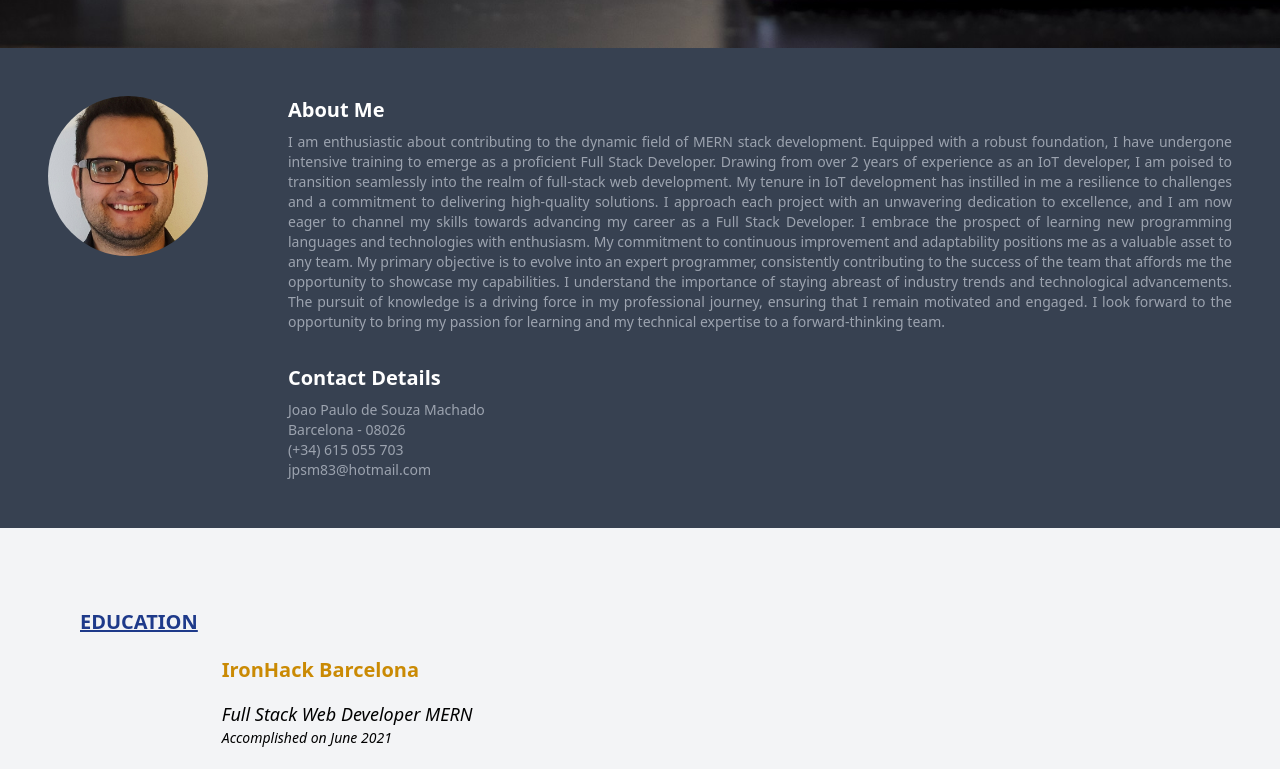
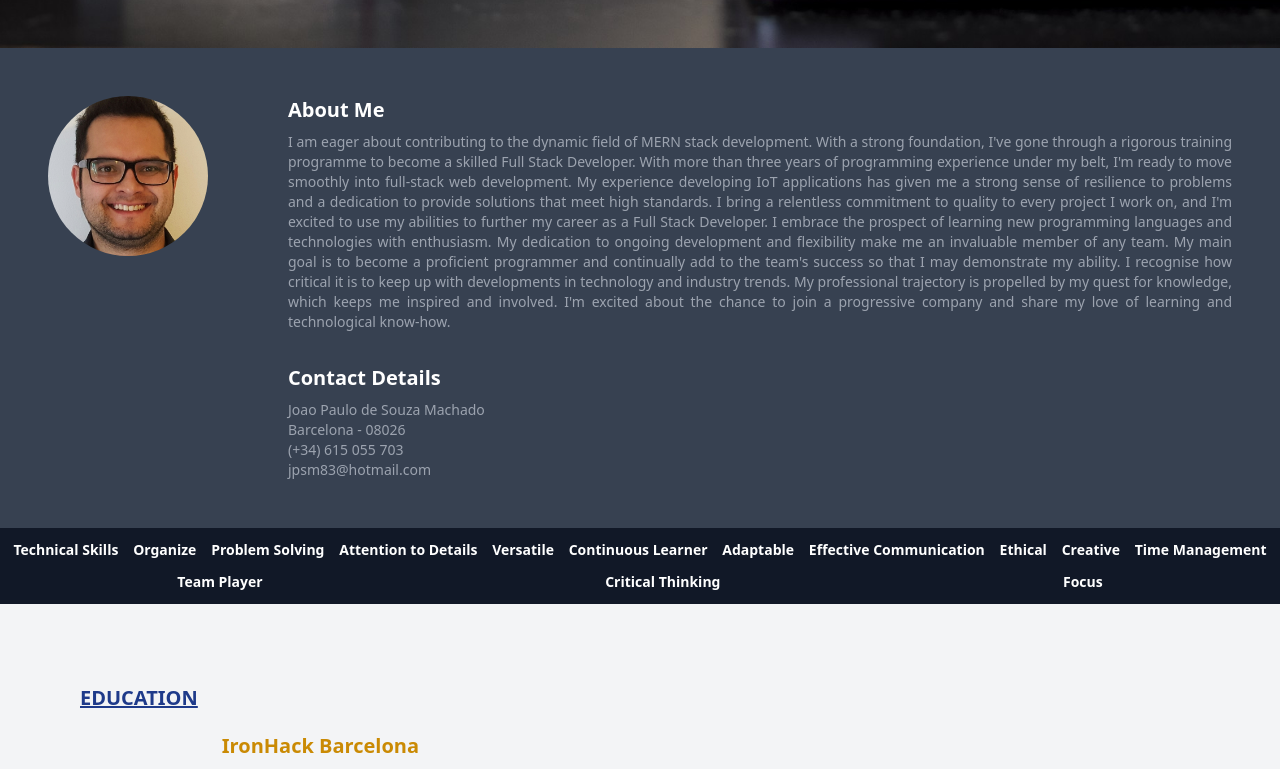
Before and after one commit to jpsm83/joao-resume, a Next.js app: page / in a window 1280 px wide. Shown: the part 800-1569 px from the top of the page. Built offline with nearby package versions, Linux system fonts and the light colour scheme.

Commit message:
qualities

```diff
--- a/src/components/About.js
+++ b/src/components/About.js
@@ -18,26 +18,7 @@ export default function About() {
       <div className="flex flex-col w-full space-y-2">
         <h2 className="text-lg sm:text-xl text-white font-bold">About Me</h2>
         <p className="text-sm sm:text-md text-gray-400 text-justify">
-          I am enthusiastic about contributing to the dynamic field of MERN
-          stack development. Equipped with a robust foundation, I have undergone
-          intensive training to emerge as a proficient Full Stack Developer.
-          Drawing from over 2 years of experience as an IoT developer, I am
-          poised to transition seamlessly into the realm of full-stack web
-          development. My tenure in IoT development has instilled in me a
-          resilience to challenges and a commitment to delivering high-quality
-          solutions. I approach each project with an unwavering dedication to
-          excellence, and I am now eager to channel my skills towards advancing
-          my career as a Full Stack Developer. I embrace the prospect of
-          learning new programming languages and technologies with enthusiasm.
-          My commitment to continuous improvement and adaptability positions me
-          as a valuable asset to any team. My primary objective is to evolve
-          into an expert programmer, consistently contributing to the success of
-          the team that affords me the opportunity to showcase my capabilities.
-          I understand the importance of staying abreast of industry trends and
-          technological advancements. The pursuit of knowledge is a driving
-          force in my professional journey, ensuring that I remain motivated and
-          engaged. I look forward to the opportunity to bring my passion for
-          learning and my technical expertise to a forward-thinking team.
+        I am eager about contributing to the dynamic field of MERN stack development. With a strong foundation, I&apos;ve gone through a rigorous training programme to become a skilled Full Stack Developer. With more than three years of programming experience under my belt, I&apos;m ready to move smoothly into full-stack web development. My experience developing IoT applications has given me a strong sense of resilience to problems and a dedication to provide solutions that meet high standards. I bring a relentless commitment to quality to every project I work on, and I&apos;m excited to use my abilities to further my career as a Full Stack Developer. I embrace the prospect of learning new programming languages and technologies with enthusiasm. My dedication to ongoing development and flexibility make me an invaluable member of any team. My main goal is to become a proficient programmer and continually add to the team&apos;s success so that I may demonstrate my ability. I recognise how critical it is to keep up with developments in technology and industry trends. My professional trajectory is propelled by my quest for knowledge, which keeps me inspired and involved. I&apos;m excited about the chance to join a progressive company and share my love of learning and technological know-how.
         </p>
         <div className="flex flex-col w-full space-y-2">
           <h2 className="text-lg sm:text-xl text-white font-bold mt-6">
--- a/src/components/Header.js
+++ b/src/components/Header.js
@@ -22,15 +22,15 @@ export default function Header() {
           {
             <Typewriter
               onInit={(typewriter) => {
-                typewriter.typeString("Hello, I'm João").start();
+                typewriter.typeString("Hello, I'm João...").start();
               }}
             />
           }
         </h1>
         <h3 className="text-md sm:text-lg text-white text-center">
-          Based in Barcelona. With more tham 2 years working as IoT developer. Looking for oportunities as{" "}
+          Based in Barcelona. With more tham 3 years working as developer. Looking for oportunities as{" "}
           <span className="text-lg sm:text-xl font-bold text-white">
-            MERN Full Stack Developer.{" "}
+            MERN Full Stack Developer.
           </span>
         </h3>
         <div className="flex space-x-5 sm:space-x-8 sm:mt-6 mt-4">
--- /dev/null
+++ b/src/components/Qualities.js
@@ -0,0 +1,23 @@
+import React from 'react'
+
+const qualities = ["Technical Skills", "Organize", "Problem Solving", "Attention to Details", "Versatile", "Continuous Learner", "Adaptable", "Effective Communication", "Ethical", "Creative", "Time Management", "Team Player", "Critical Thinking", "Focus"];
+
+const qualitiesMap = () => {
+  return (
+    <div className='flex justify-around flex-wrap p-3 gap-3'>
+      {qualities.map(quality => (
+        <p key={quality} className="whitespace-nowrap font-bold text-white text-sm">{quality}</p>
+      ))}
+    </div>
+  );
+};
+
+const Qualities = () => {
+  return (
+    <div className="w-full bg-gray-900">
+      {qualitiesMap()}
+    </div>
+  );
+}
+
+export default Qualities
--- a/src/pages/index.js
+++ b/src/pages/index.js
@@ -2,6 +2,7 @@ import Header from "../components/Header";
 import Navbar from "../components/Navbar";
 import Footer from "../components/Footer";
 import About from "../components/About";
+import Qualities from "../components/Qualities";
 import Resume from "../components/Resume";
 import Portfolio from "../components/Portfolio";
 
@@ -11,6 +12,7 @@ export default function App() {
       <Navbar />
       <Header />
       <About />
+      <Qualities />
       <Resume />
       <Portfolio />
       <Footer />
--- a/src/styles/globals.css
+++ b/src/styles/globals.css
@@ -1,3 +1,7 @@
 @tailwind base;
 @tailwind components;
 @tailwind utilities;
+
+html {
+    scroll-behavior: smooth;
+  }
```
Also changed, not shown: public/images/resumeJoao.jpg (added).
